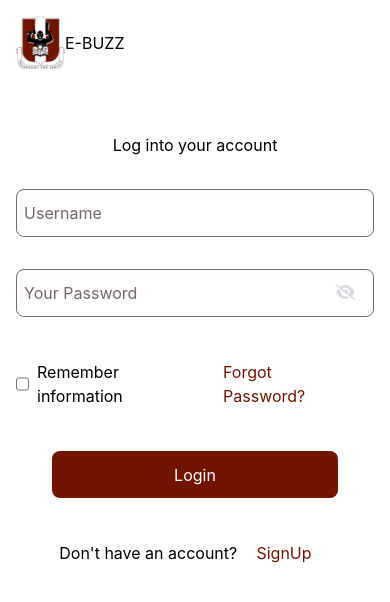
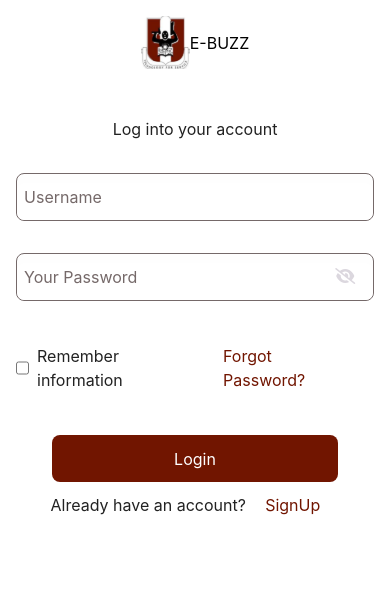
Before and after one commit to esutBuzz/ebuzz-frontend, a React (Vite) app: page / in a window 390 px wide. Shown: the top 602 px of the page. Built offline with nearby package versions, Linux system fonts and the light colour scheme; a web font is replaced by a local one.

Commit message:
Add universal style for login and signup and made them responsive

```diff
--- a/src/pages/Login/LoginStyles.js
+++ b/src/StyledComponents/Onboarding.js
@@ -1,7 +1,7 @@
-import {styled} from 'styled-components'
-import { colors, devices, values } from '../../StyledComponents/Styles'
+import { styled } from "styled-components";
+import { values, devices, colors } from "./Styles";
 
-export const LoginDisplay = styled.main`
+export const OnboardingDisplay = styled.main`
     position: relative;
     width: ${values.width};
     height: ${values.height};
@@ -12,11 +12,15 @@ export const LoginDisplay = styled.main`
     gap: 2em;
     font-family: ${values.font};
 
-    img{
+    .image{
         position relative;
         width: 50%;
         height: 100%;
         object-fit: cover;
+
+        @media screen and ${devices.mobile}{
+            display: none;
+        }
     }
 `
 
@@ -36,6 +40,10 @@ export const FormElement = styled.form`
         img{
             position: relative;
             width: max-content;
+
+        }
+        @media screen and ${devices.mobile}{
+            align-self: center;
         }
     }
 
@@ -45,7 +53,8 @@ export const FormElement = styled.form`
         display: flex;
         flex-direction: column;
         gap: 2em;
-        margin: 4em 0;
+        margin: 3em 0 0 0;
+        color: ${colors.black};
 
         @media screen and ${devices.mobile}{
             h2{
@@ -74,7 +83,7 @@ export const FormElement = styled.form`
             }
         }
 
-        .login{
+        .submit{
             background: ${colors.brown};
             color: ${colors.white};
             width: 60%;
@@ -96,8 +105,9 @@ export const FormElement = styled.form`
             display: flex;
             align-items: center;
             justify-content: center;
+            margin: -2em 0 0 0;
 
-            .signup{
+            .onboard-btn{
                 color: ${colors.brown};
             }
         }
--- a/src/pages/Login/Login.jsx
+++ b/src/pages/Login/Login.jsx
@@ -1,4 +1,4 @@
-import { LoginDisplay, FormElement } from './LoginStyles'
+import { OnboardingDisplay, FormElement } from '../../StyledComponents/Onboarding'
 import image from '/images/login-img.svg'
 import icon from '/images/icon.svg'
 import FormInput from '../../components/FormInput/FormInput'
@@ -8,7 +8,7 @@ import ToggleButton from '../../components/ToggleButton/ToggleButton'
 
 export default function Login() {
   return (
-    <LoginDisplay>
+    <OnboardingDisplay>
         <FormElement action="">
             <h3>
                 <img src={icon} alt="E-BUZZ" />
@@ -32,21 +32,21 @@ export default function Login() {
 
                 <ToggleButton
                     text='Login'
-                    className='login'
+                    className='submit'
                 />
 
                 <p>
-                    Don't have an account?
+                    Already have an account?
                     <PageButton
                         link='/signup'
                         title='SignUp'
-                        className='signup'
+                        className='onboard-btn'
                     />
                 </p>
             </section>
         </FormElement>
 
-        <img src={image} alt="E-BUZZ login image" />
-    </LoginDisplay>
+        <img src={image} alt="E-BUZZ login image" className='image'/>
+    </OnboardingDisplay>
   )
 }
--- a/src/pages/SignUp/SignUp.jsx
+++ b/src/pages/SignUp/SignUp.jsx
@@ -1,7 +1,56 @@
-
+import PageButton from "../../components/PageButton/PageButton"
+import ToggleButton from "../../components/ToggleButton/ToggleButton"
+import { FormElement, OnboardingDisplay } from "../../StyledComponents/Onboarding"
+import FormInput from "../../components/FormInput/FormInput"
+import image from '/images/login-img.svg'
+import icon from '/images/icon.svg'
 
 export default function SignUp() {
   return (
-    <div>SignUp</div>
+    <OnboardingDisplay>
+        <FormElement action="">
+            <h3>
+                <img src={icon} alt="E-BUZZ" />
+                E-BUZZ
+            </h3>
+
+            <section>
+                <h2>
+                    Create your own account
+                </h2>
+
+                <FormInput type="text" title="Username" className="user name" id='username' />
+                <FormInput type="email" title="Email" className="user email" id='email' />
+                <FormInput type="tel" title="Phone" className="user phone" id='tel' />
+                <FormInput type="password" title="Your Password" className="user password" id='password' />
+
+                <aside>
+                    <span>
+                        <input type="checkbox" name="checkbox" id="checkbox" />
+                        <label htmlFor="checkbox">
+                            I agree to all terms and conditions
+                        </label>
+                    </span>
+                </aside>
+
+
+                <ToggleButton
+                    text='SignUp'
+                    className='submit'
+                />
+
+                <p>
+                    Already have an account?
+                    <PageButton
+                        link='/'
+                        title='Login'
+                        className='onboard-btn'
+                    />
+                </p>
+            </section>
+        </FormElement>
+
+        <img src={image} alt="E-BUZZ login image" className="image" />
+    </OnboardingDisplay>
   )
 }
```
Also changed, not shown: src/pages/ForgotPassword/ForgotPassword.jsx (added).
